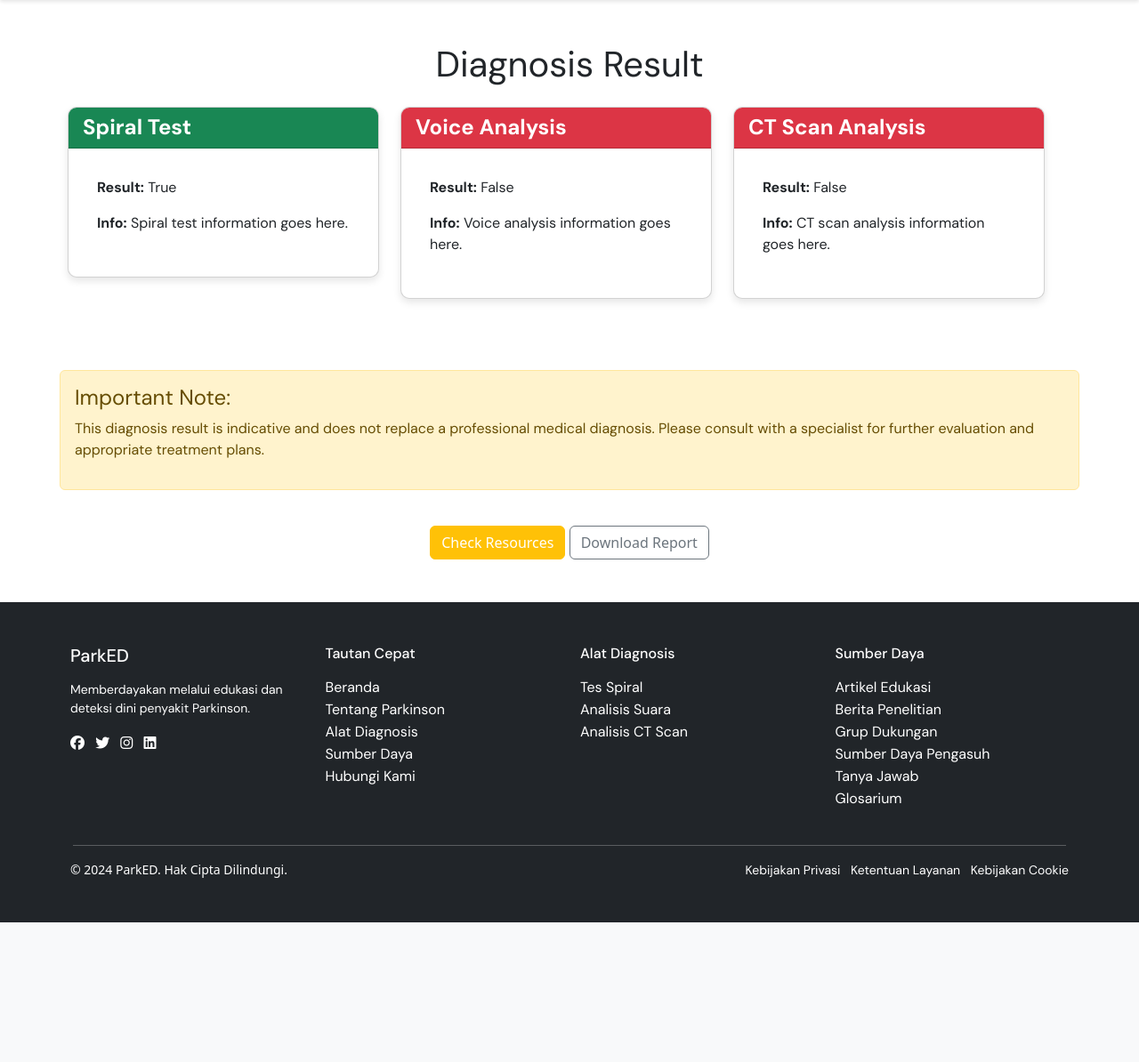
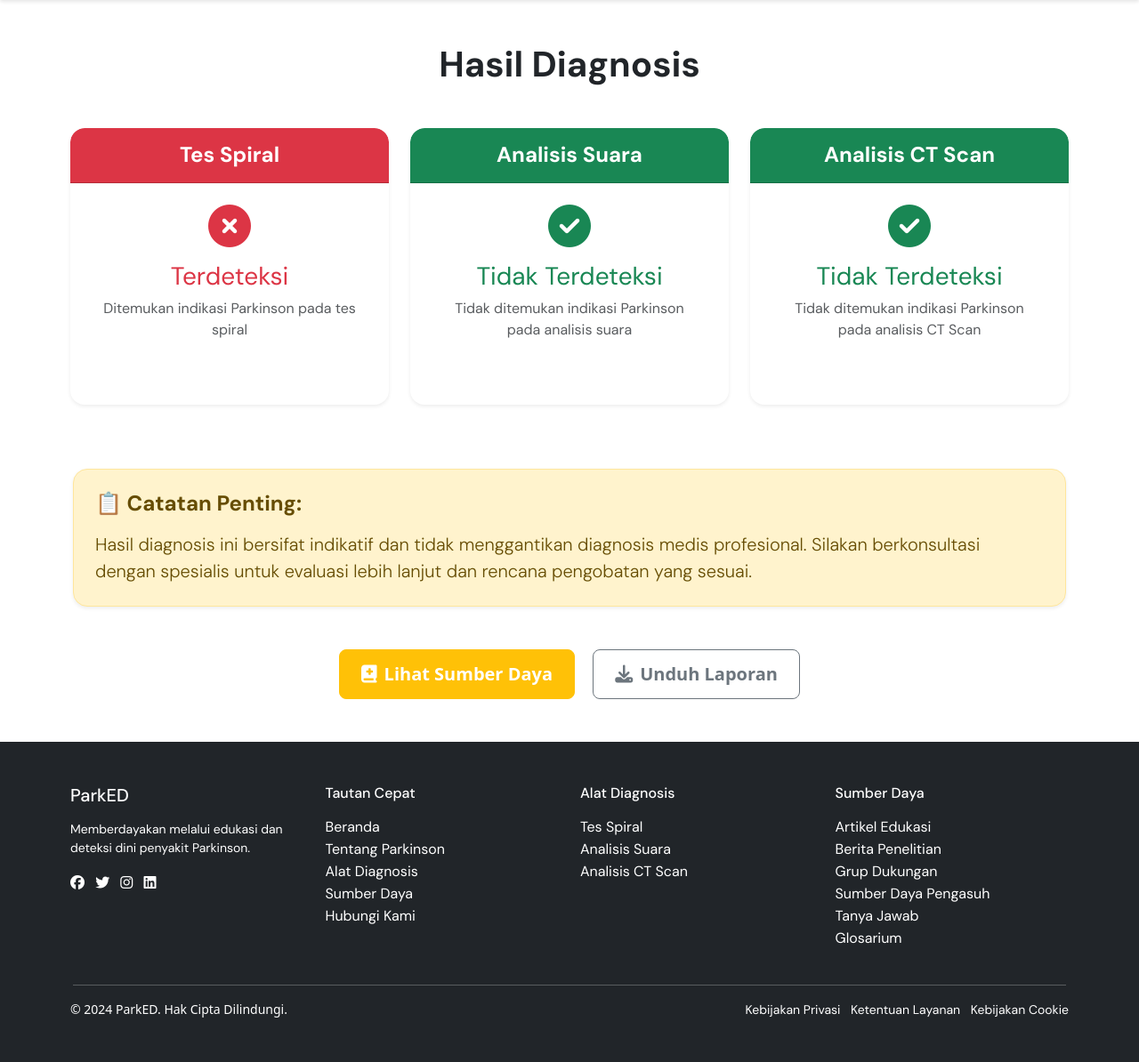
Before and after one commit to andyathsid/parked-web-monorepo, a Laravel app: page /result in a window 1280 px wide. Shown: the part 96-1290 px from the top of the page at 89% size. Before the commit the page ends 1133 px from the top, so only its background shows below. Run offline with Laravel 10, Linux system fonts and the light colour scheme; the visitor is signed in with stand-in values (Sample User, id 1); some libraries are stand-ins or nearby versions.

Commit message:
davi kalo gak selesai back end nya jam 6 push up 100x

```diff
--- a/resources/views/frontend/FormDiagnosa.blade.php
+++ b/resources/views/frontend/FormDiagnosa.blade.php
@@ -37,7 +37,7 @@
                                         </p>
                                         <div class="test-card-stats">
                                             <div class="stat">
-                                                <span class="stat-value">90%</span>
+                                                <span class="stat-value">91%</span>
                                                 <span class="stat-label">Akurasi</span>
                                             </div>
                                             <div class="stat">
@@ -60,7 +60,7 @@
                                             berbicara.</p>
                                         <div class="test-card-stats">
                                             <div class="stat">
-                                                <span class="stat-value">95%</span>
+                                                <span class="stat-value">96%</span>
                                                 <span class="stat-label">Akurasi</span>
                                             </div>
                                             <div class="stat">
--- a/resources/views/frontend/Information.blade.php
+++ b/resources/views/frontend/Information.blade.php
@@ -66,7 +66,7 @@
                             <li><strong>Metode:</strong> Feature extraction & classification</li>
                         </ul>
                         <div class="accuracy">
-                            <span class="accuracy-value">90%</span>
+                            <span class="accuracy-value">91%</span>
                             <span class="accuracy-label">Akurasi</span>
                         </div>
                     </div>
@@ -87,7 +87,7 @@
                             <li><strong>Metode:</strong> Deep learning & image processing</li>
                         </ul>
                         <div class="accuracy">
-                            <span class="accuracy-value">95%</span>
+                            <span class="accuracy-value">96%</span>
                             <span class="accuracy-label">Akurasi</span>
                         </div>
                     </div>
@@ -108,7 +108,7 @@
                             <li><strong>Metode:</strong> Hybrid CNN-KNN classification</li>
                         </ul>
                         <div class="accuracy">
-                            <span class="accuracy-value">99%</span>
+                            <span class="accuracy-value">98%</span>
                             <span class="accuracy-label">Akurasi</span>
                         </div>
                     </div>
--- a/resources/views/frontend/resultDiagnosa.blade.php
+++ b/resources/views/frontend/resultDiagnosa.blade.php
@@ -2,19 +2,27 @@
 
 @section('content')
     <section class="container my-5">
-        <h1 class="text-center mb-4">Diagnosis Result</h1>
+        <h1 class="text-center mb-5 fw-bold">Hasil Diagnosis</h1>
 
-        <div class="row">
         <div class="row justify-content-center">
             @if (isset($apiResponse['hw-result']))
                 <div class="col-md-4 mb-4">
-                        <div class="card">
-                            <div class="card-header {{ $apiResponse == true ? 'bg-success' : 'bg-danger' }} text-white">
-                                <h5 class="card-title mb-0">Spiral Test</h5>
+                    <div class="card h-100 shadow-sm border-0 rounded-4">
+                        <div class="card-header {{ $apiResponse['hw-result'] ? 'bg-danger' : 'bg-success' }} text-white rounded-top-4">
+                            <h5 class="card-title mb-0 py-2 text-center">Tes Spiral</h5>
                         </div>
-                            <div class="card-body">
-                                <p><strong>Result:</strong> {{ $apiResponse['hw-result'] ? 'True' : 'False' }}</p>
-                                <p><strong>Info:</strong> Spiral test information goes here.</p>
+                        <div class="card-body text-center py-4">
+                            <div class="mb-3">
+                                @if($apiResponse['hw-result'])
+                                    <i class="fas fa-times-circle text-danger" style="font-size: 48px;"></i>
+                                    <h3 class="mt-3 text-danger">Terdeteksi</h3>
+                                    <p class="text-muted">Ditemukan indikasi Parkinson pada tes spiral</p>
+                                @else
+                                    <i class="fas fa-check-circle text-success" style="font-size: 48px;"></i>
+                                    <h3 class="mt-3 text-success">Tidak Terdeteksi</h3>
+                                    <p class="text-muted">Tidak ditemukan indikasi Parkinson pada tes spiral</p>
+                                @endif
+                            </div>
                         </div>
                     </div>
                 </div>
@@ -22,14 +30,22 @@
 
             @if (isset($apiResponse['vm-result']))
                 <div class="col-md-4 mb-4">
-                        <div class="card">
-                            <div
-                                class="card-header {{ $apiResponse['vm-result'] == true ? 'bg-success' : 'bg-danger' }} text-white">
-                                <h5 class="card-title mb-0">Voice Analysis</h5>
+                    <div class="card h-100 shadow-sm border-0 rounded-4">
+                        <div class="card-header {{ $apiResponse['vm-result'] ? 'bg-danger' : 'bg-success' }} text-white rounded-top-4">
+                            <h5 class="card-title mb-0 py-2 text-center">Analisis Suara</h5>
                         </div>
-                            <div class="card-body">
-                                <p><strong>Result:</strong> {{ $apiResponse['vm-result'] ? 'True' : 'False' }}</p>
-                                <p><strong>Info:</strong> Voice analysis information goes here.</p>
+                        <div class="card-body text-center py-4">
+                            <div class="mb-3">
+                                @if($apiResponse['vm-result'])
+                                    <i class="fas fa-times-circle text-danger" style="font-size: 48px;"></i>
+                                    <h3 class="mt-3 text-danger">Terdeteksi</h3>
+                                    <p class="text-muted">Ditemukan indikasi Parkinson pada analisis suara</p>
+                                @else
+                                    <i class="fas fa-check-circle text-success" style="font-size: 48px;"></i>
+                                    <h3 class="mt-3 text-success">Tidak Terdeteksi</h3>
+                                    <p class="text-muted">Tidak ditemukan indikasi Parkinson pada analisis suara</p>
+                                @endif
+                            </div>
                         </div>
                     </div>
                 </div>
@@ -37,30 +53,41 @@
 
             @if (isset($apiResponse['ni-result']))
                 <div class="col-md-4 mb-4">
-                        <div class="card">
-                            <div
-                                class="card-header {{ $apiResponse['ni-result'] == true ? 'bg-success' : 'bg-danger' }} text-white">
-                                <h5 class="card-title mb-0">CT Scan Analysis</h5>
+                    <div class="card h-100 shadow-sm border-0 rounded-4">
+                        <div class="card-header {{ $apiResponse['ni-result'] ? 'bg-danger' : 'bg-success' }} text-white rounded-top-4">
+                            <h5 class="card-title mb-0 py-2 text-center">Analisis CT Scan</h5>
                         </div>
-                            <div class="card-body">
-                                <p><strong>Result:</strong> {{ $apiResponse['ni-result'] ? 'True' : 'False' }}</p>
-                                <p><strong>Info:</strong> CT scan analysis information goes here.</p>
+                        <div class="card-body text-center py-4">
+                            <div class="mb-3">
+                                @if($apiResponse['ni-result'])
+                                    <i class="fas fa-times-circle text-danger" style="font-size: 48px;"></i>
+                                    <h3 class="mt-3 text-danger">Terdeteksi</h3>
+                                    <p class="text-muted">Ditemukan indikasi Parkinson pada analisis CT Scan</p>
+                                @else
+                                    <i class="fas fa-check-circle text-success" style="font-size: 48px;"></i>
+                                    <h3 class="mt-3 text-success">Tidak Terdeteksi</h3>
+                                    <p class="text-muted">Tidak ditemukan indikasi Parkinson pada analisis CT Scan</p>
+                                @endif
+                            </div>
                         </div>
                     </div>
                 </div>
             @endif
         </div>
 
-
-            <div class="alert alert-warning mt-4" role="alert">
-                <h4 class="alert-heading">Important Note:</h4>
-                <p>This diagnosis result is indicative and does not replace a professional medical diagnosis. Please consult
-                    with a specialist for further evaluation and appropriate treatment plans.</p>
+        <div class="alert alert-warning mt-5 shadow-sm rounded-4 p-4" role="alert">
+            <h4 class="alert-heading fw-bold mb-3">📋 Catatan Penting:</h4>
+            <p class="mb-0 lead">Hasil diagnosis ini bersifat indikatif dan tidak menggantikan diagnosis medis profesional.
+                Silakan berkonsultasi dengan spesialis untuk evaluasi lebih lanjut dan rencana pengobatan yang sesuai.</p>
         </div>
 
-            <div class="text-center mt-4">
-                <a href="/resources" class="btn btn-primary">Check Resources</a>
-                <a href="#" class="btn btn-outline-secondary">Download Report</a>
+        <div class="text-center mt-5">
+            <a href="/resources" class="btn btn-primary btn-lg px-4 me-3 rounded-3">
+                <i class="fas fa-book-medical me-2"></i>Lihat Sumber Daya
+            </a>
+            <a href="#" class="btn btn-outline-secondary btn-lg px-4 rounded-3">
+                <i class="fas fa-download me-2"></i>Unduh Laporan
+            </a>
         </div>
     </section>
 @endsection
```
Also changed, not shown: 1 other file. Lines whose indentation alone changed are shown as unchanged.
